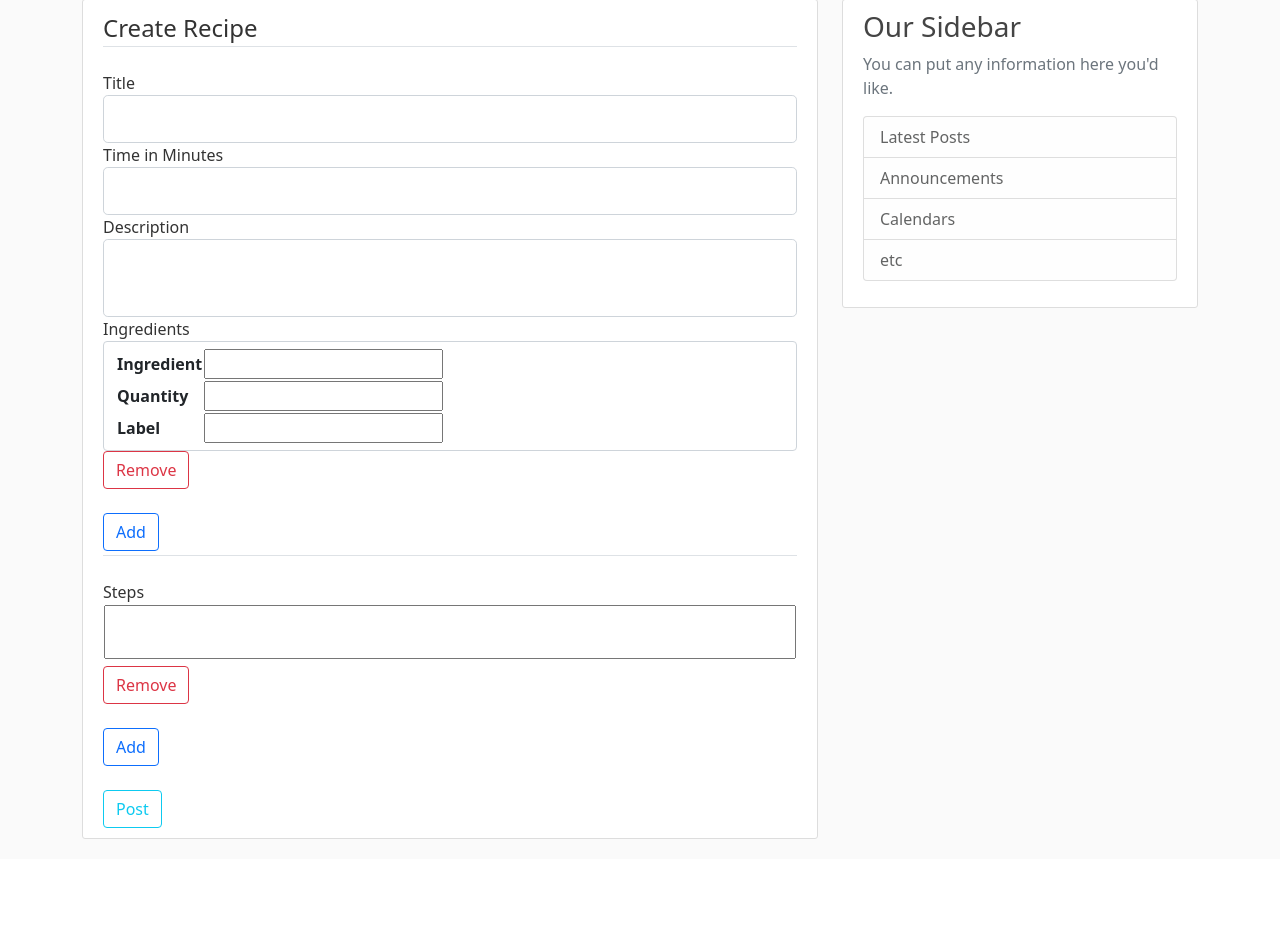
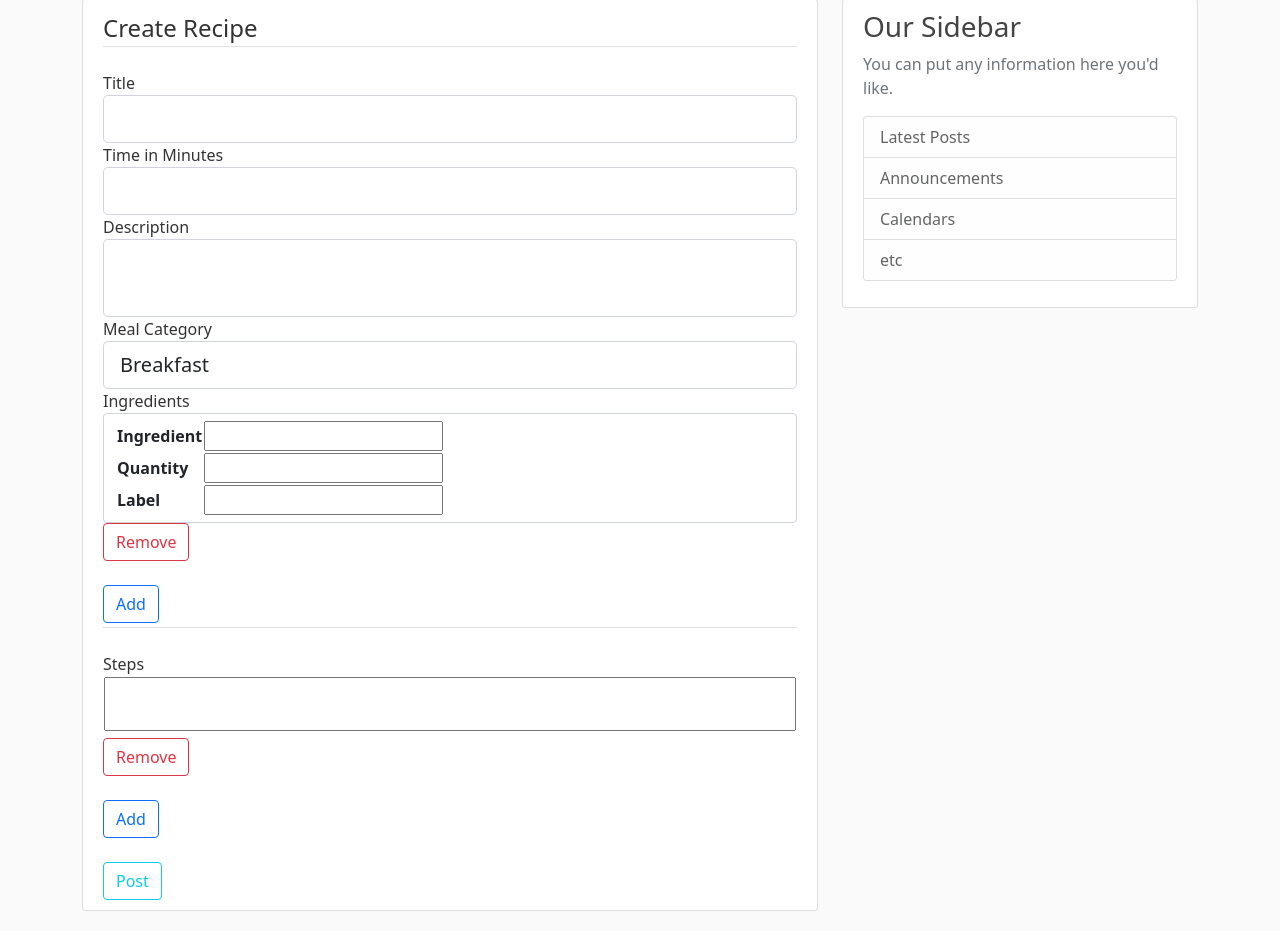
Before and after one commit to DanLanfear/FlaskRecipeApp, a Flask app: page /recipe/new in a window 1280 px wide. Shown: the part 81-1012 px from the top of the page. Before the commit the page ends 920 px from the top, so only its background shows below. Run offline with Flask 2, Linux system fonts and the light colour scheme; the visitor is signed in with stand-in values (Sample User, id 1); lists and menus that the app fills with data are empty; some libraries are stand-ins or nearby versions.

Commit message:
added meal category

```diff
--- a/Flask_Recipe/flaskrecipe/forms.py
+++ b/Flask_Recipe/flaskrecipe/forms.py
@@ -1,5 +1,5 @@
 from flask_wtf import FlaskForm
-from wtforms import StringField, BooleanField, PasswordField, SubmitField, FloatField, IntegerField, TextAreaField, Form, FormField, FieldList
+from wtforms import StringField, BooleanField, PasswordField, SubmitField, FloatField, IntegerField, TextAreaField, Form, FormField, FieldList, SelectField
 from wtforms.validators import DataRequired, Length, Email, EqualTo, ValidationError
 from flaskrecipe.models import User
 from flask_login import current_user
@@ -67,10 +67,12 @@ class StepForm(Form):
 
 
 class RecipeForm(FlaskForm):
+    myChoices = ['Breakfast', 'Lunch', 'Dinner', 'Dessert', 'Snack']
     title = StringField('Title', validators=[DataRequired()])
     time = IntegerField('Time in Minutes', validators=[DataRequired()])
+    category = SelectField('Meal Category', choices=myChoices, validators=[DataRequired()])
     description = TextAreaField('Description', validators=[DataRequired()])
-    ingredients = FieldList(FormField(IngredientForm), label='Ingredients', min_entries=1, max_entries=15)
-    steps = FieldList(FormField(StepForm), label='Steps', min_entries=1, max_entries=15)
+    ingredients = FieldList(FormField(IngredientForm), label='Ingredients', min_entries=1)
+    steps = FieldList(FormField(StepForm), label='Steps', min_entries=1)
 
     submit = SubmitField('Post')
--- a/Flask_Recipe/flaskrecipe/models.py
+++ b/Flask_Recipe/flaskrecipe/models.py
@@ -23,6 +23,7 @@ class Recipe(db.Model):
     title = db.Column(db.String(100), nullable=False)
     date_posted = db.Column(db.DateTime, nullable=False, default=datetime.utcnow)
     time = db.Column(db.Integer, nullable=False)
+    category = db.Column(db.String(10), nullable=False)
     description = db.Column(db.Text, nullable=False)
     ingredients = db.relationship('Ingredient', backref='recipe', lazy=True)
     steps = db.relationship('Step', backref='recipe', lazy=True)
--- a/Flask_Recipe/flaskrecipe/templates/create_recipe.html
+++ b/Flask_Recipe/flaskrecipe/templates/create_recipe.html
@@ -48,6 +48,21 @@
             {% else %}
                 {{ form.description(class="form-control form-control-lg") }}
             {% endif %}
+            </div>
+
+            <div class="form-group">
+                {{ form.category.label(class="form-control-label") }}
+
+                {% if form.category.errors %}
+                    {{ form.category(class="form-control form-control-lg is-invalid") }}
+                    <div class="invalid-feedback">
+                        {% for error in form.category.errors %}
+                            <span>{{ error }}</span>
+                        {% endfor %}
+                    </div>
+                {% else %}
+                    {{ form.category(class="form-control form-control-lg") }}
+                {% endif %}
             </div>
 
             <div class="form-group border-bottom" data-toggle="fieldset" id="ingredient-fieldset">
--- a/Flask_Recipe/flaskrecipe/templates/home.html
+++ b/Flask_Recipe/flaskrecipe/templates/home.html
@@ -8,7 +8,7 @@
                 <small class="text-muted">{{ recipe.date_posted.strftime('%Y-%m-%d') }}</small>
             </div>
             <h2><a class="article-title" href="{{ url_for('recipe', recipe_id=recipe.id) }}">{{ recipe.title }}</a></h2>
-            <p class="article-content">{{ recipe.description }}</p>
+            <p class="article-content lead">{{ recipe.description }}</p>
             </div>
         </article>
     {% endfor %}
```
